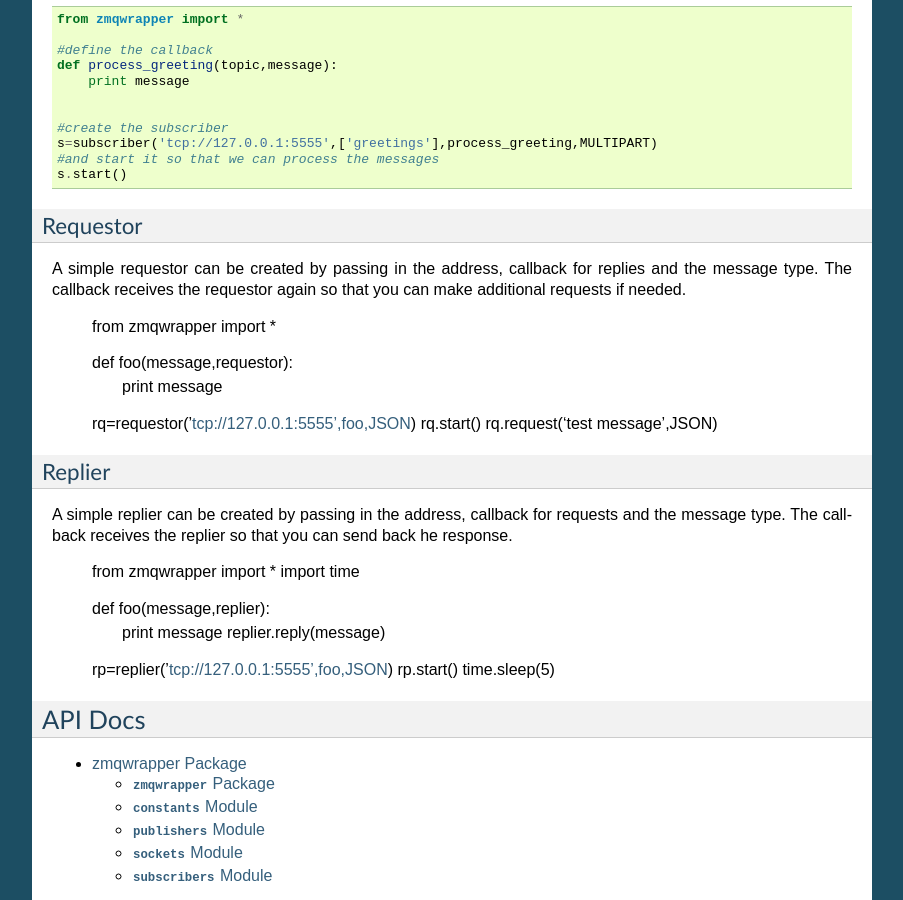
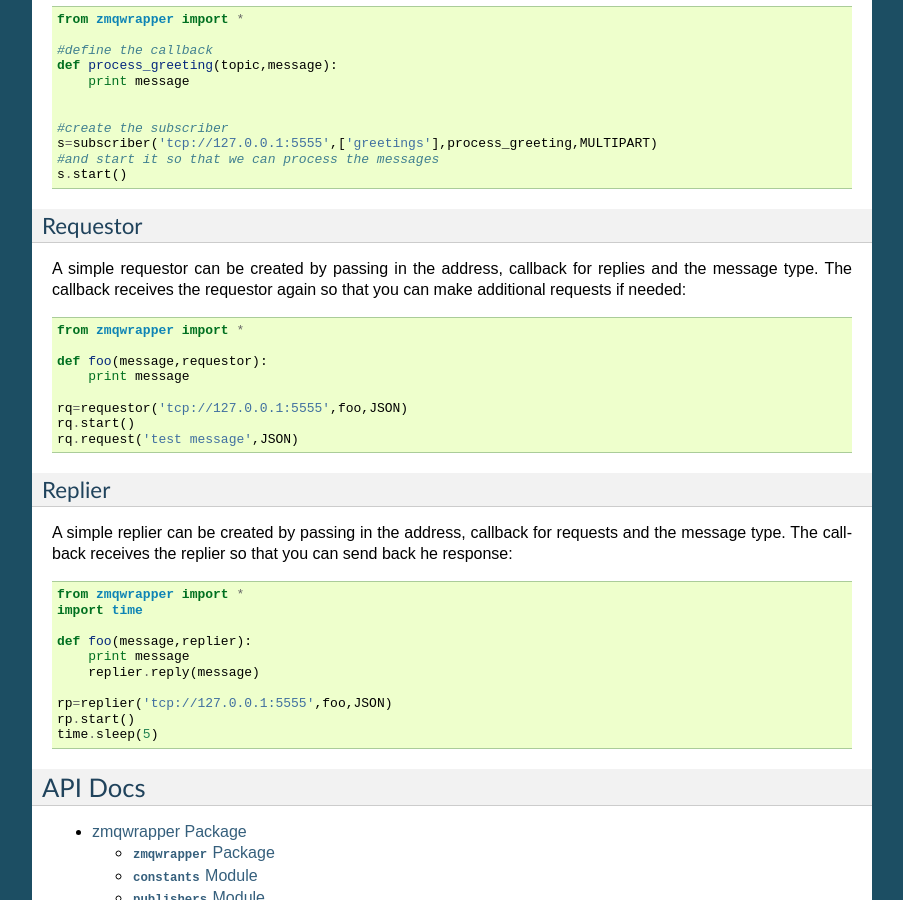
Before and after one commit to supercoderz/pyzmq-wrapper, a Sphinx documentation site: the page built from docs/index.rst, in a window 1280 px wide and 900 px high, scrolled down 892 px. Shown: the whole window, without its empty margins (198-1101 px from the left). Built offline with Sphinx 7.4.7, drawn with Linux system fonts in a browser that asks for light colours.

Commit message:
fixed indx.rst

```diff
--- a/docs/index.rst
+++ b/docs/index.rst
@@ -73,7 +73,7 @@ Requestor
 ~~~~~~~~~
 
 A simple requestor can be created by passing in the address, callback for replies and the message type.
-The callback receives the requestor again so that you can make additional requests if needed.
+The callback receives the requestor again so that you can make additional requests if needed::
 
     from zmqwrapper import *
 
@@ -90,7 +90,7 @@ Replier
 ~~~~~~~
 
 A simple replier can be created by passing in the address, callback for requests and the message type.
-The callback receives the replier so that you can send back he response.
+The callback receives the replier so that you can send back he response::
 
     from zmqwrapper import *
     import time
```
Also changed, not shown: 1 other file.
